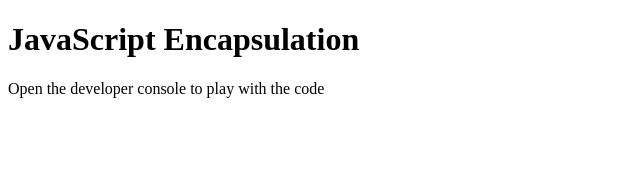
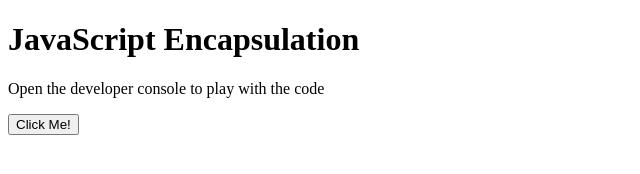
Before and after one commit to willsteinmetz/presentation-js-encapsulation, a website: page index.jade in a window 1280 px wide. Shown: the whole page, without its empty margins (0-640 px from the left). Drawn offline with nearby package versions, Linux system fonts and the light colour scheme; files that its build step writes are made by us from their sources.

Commit message:
Exposed the init method

```diff
--- a/bower.json
+++ b/bower.json
@@ -11,5 +11,8 @@
     "bower_components",
     "test",
     "tests"
-  ]
+  ],
+  "dependencies": {
+    "jquery": "~2.1.4"
+  }
 }
--- a/encapsulation.js
+++ b/encapsulation.js
@@ -7,14 +7,21 @@ window.HelloWorld = (function() {
     return attachBehaviors();
   };
   attachBehaviors = function() {
-    return console.log('attaching some behaviors to elements');
+    $('#click-me').on('click', handleSendApiRequest);
   };
-  handleSendApiRequest = function() {
+  handleSendApiRequest = function(e) {
     return console.log('sent the API request');
   };
-  return handleFetchApiData = function(data) {
+  handleFetchApiData = function(data) {
     return console.log('manipulate some code already on the page');
+  };
+  return {
+    init: init
   };
 })();
 
+$(function() {
+  return HelloWorld.init();
+});
+
 //# sourceMappingURL=encapsulation.js.map
--- a/index.jade
+++ b/index.jade
@@ -5,4 +5,6 @@ html(lang="en")
   body
     h1 JavaScript Encapsulation
     p Open the developer console to play with the code
+    button(type="button" id="click-me") Click Me!
+    script(src="./bower_components/jquery/dist/jquery.min.js")
     script(src="./encapsulation.js")
```
Also changed, not shown: encapsulation.coffee (+8 -2 lines), index.html, 1 other file.
